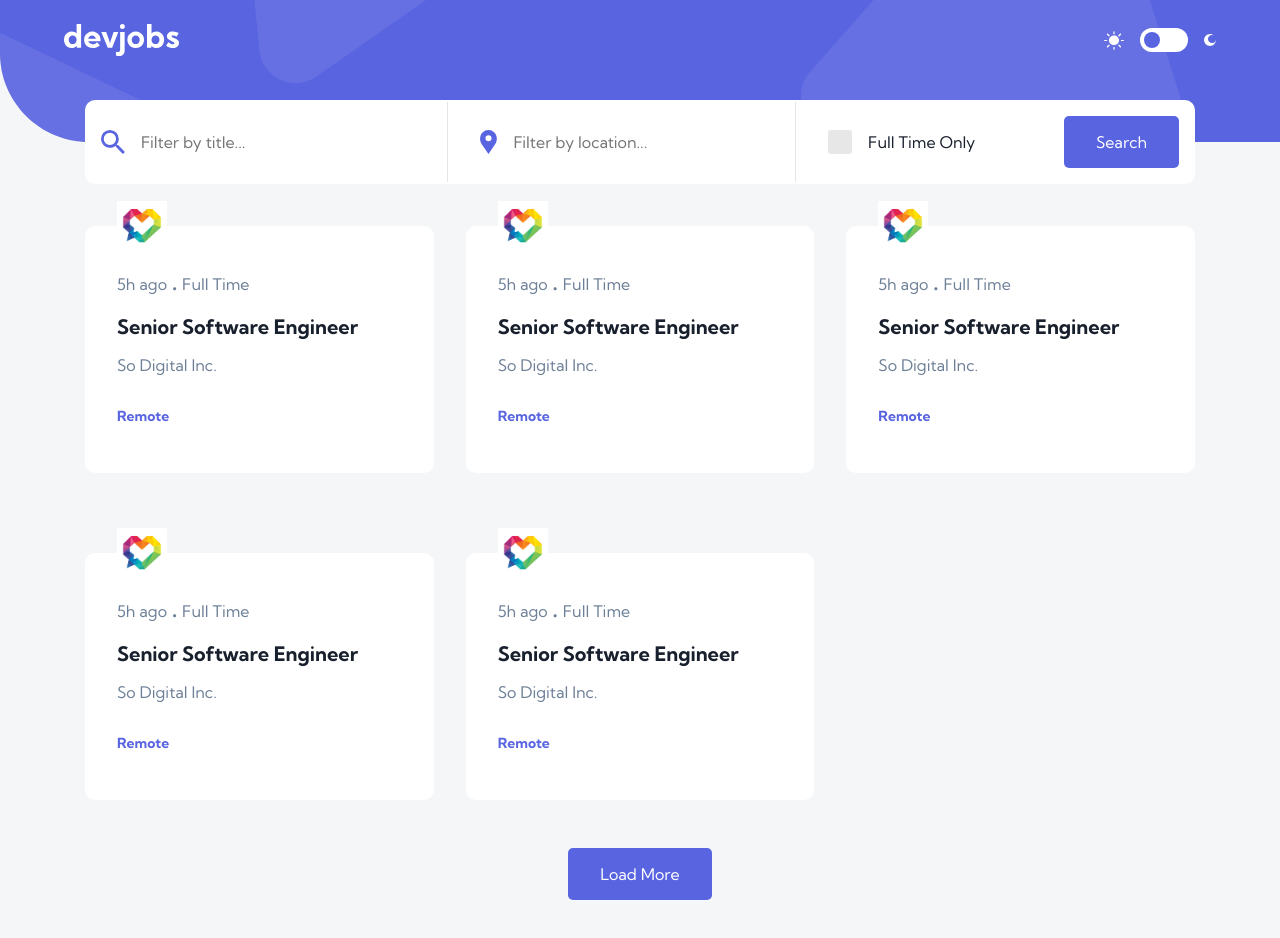
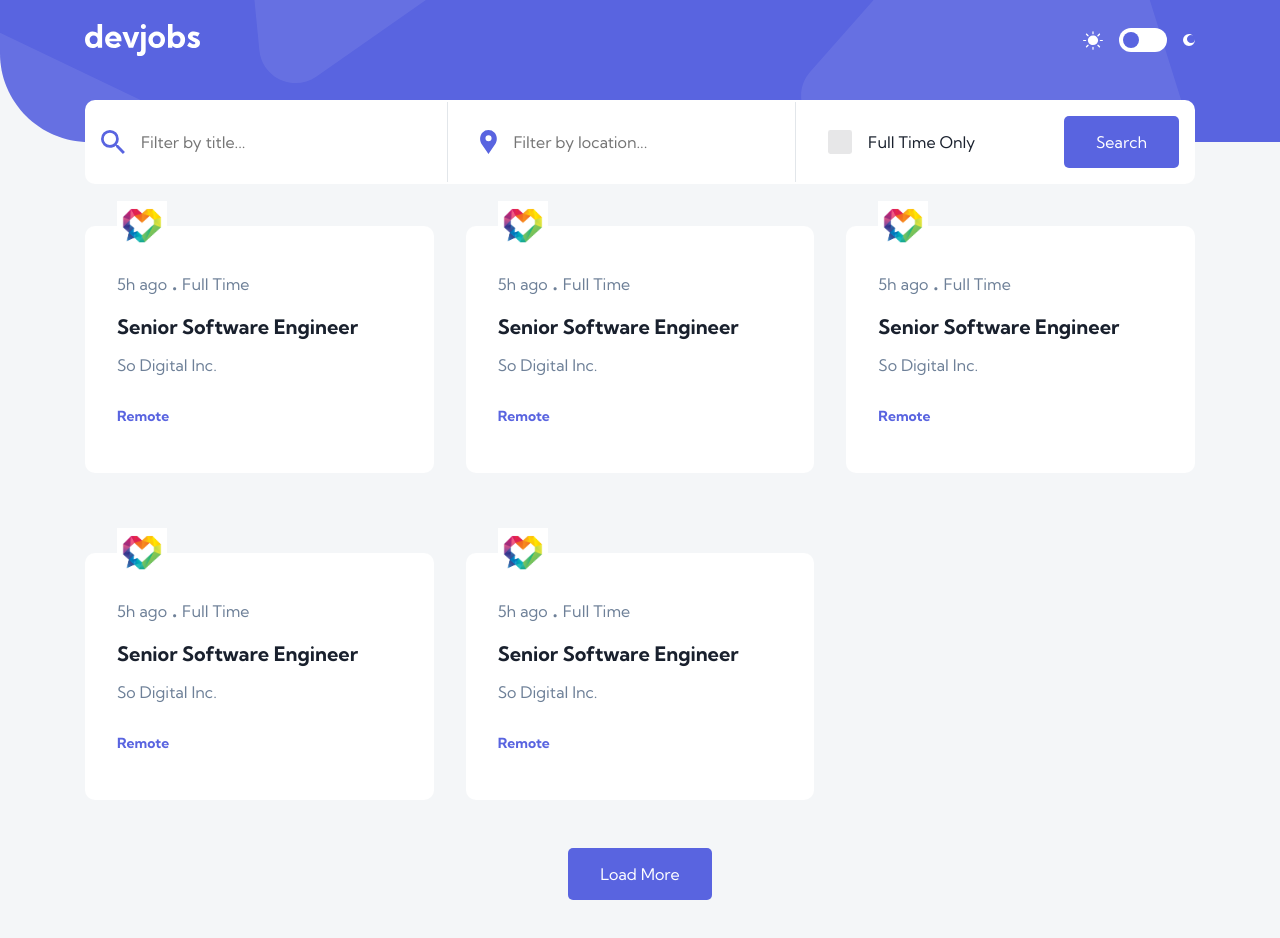
Before and after one commit to nhhlan/github-app, a plain HTML site: page index.html in a window 1280 px wide. Drawn offline with Linux system fonts and the light colour scheme.

Commit message:
Update UI style

```diff
--- a/sass/style-desktop.scss
+++ b/sass/style-desktop.scss
@@ -3,6 +3,8 @@
     &__mode
     {
         top: 3vh;
+        left: calc((100vw - 1110px) / 2);
+        max-width: 1110px;
     }
     &__searchbar
     {
```
Also changed, not shown: sass/style-desktop.css, sass/style-tablet.css, 2 other files.
